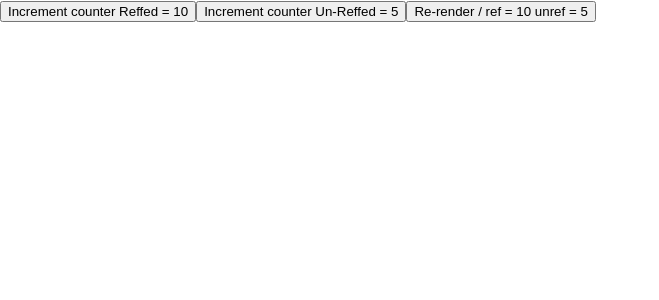
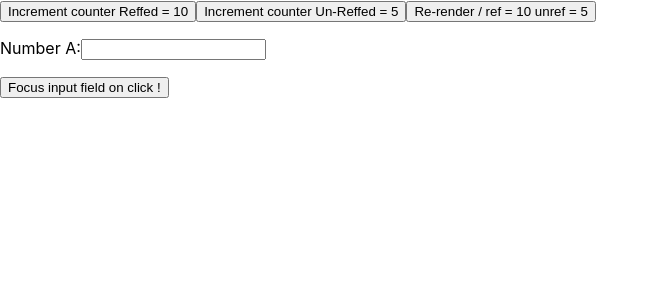
Before and after one commit to sameed-gilani/LoginSignUpPage-React, a React (Create React App) app in the folder hooks_practice/: page / in a window 1280 px wide. Shown: the top 300 px of the page, without its empty margins (0-659 px from the left). Built offline with nearby package versions, Linux system fonts and the light colour scheme.

Commit message:
Added on focus button

```diff
--- a/hooks_practice/src/useRef.js
+++ b/hooks_practice/src/useRef.js
@@ -3,10 +3,10 @@ import { useRef, useState } from "react"
 export default function UsingRef(props){
 
     const counterRef = useRef(10);
+    const inputRef = useRef(null);
     let counterRefLess = 5;
 
     const [update, setUpdate] = useState(false);
-
 
 
     return(
@@ -27,7 +27,15 @@ export default function UsingRef(props){
                 console.log("normal counter = " + counterRefLess);
 
 
-            }}>Re-render / ref = { counterRef.current} unref = {counterRefLess} </button>
+            }}>Re-render / ref = {counterRef.current} unref = {counterRefLess} </button>
+
+            <p></p>
+            <label>Number A:</label>
+            <input name="Email" ref = {inputRef}/>
+            <p></p>
+            <button onClick={()=>{
+                inputRef.current.focus()
+            }}> Focus input field on click !</button>
         </div>
     );
 
```
